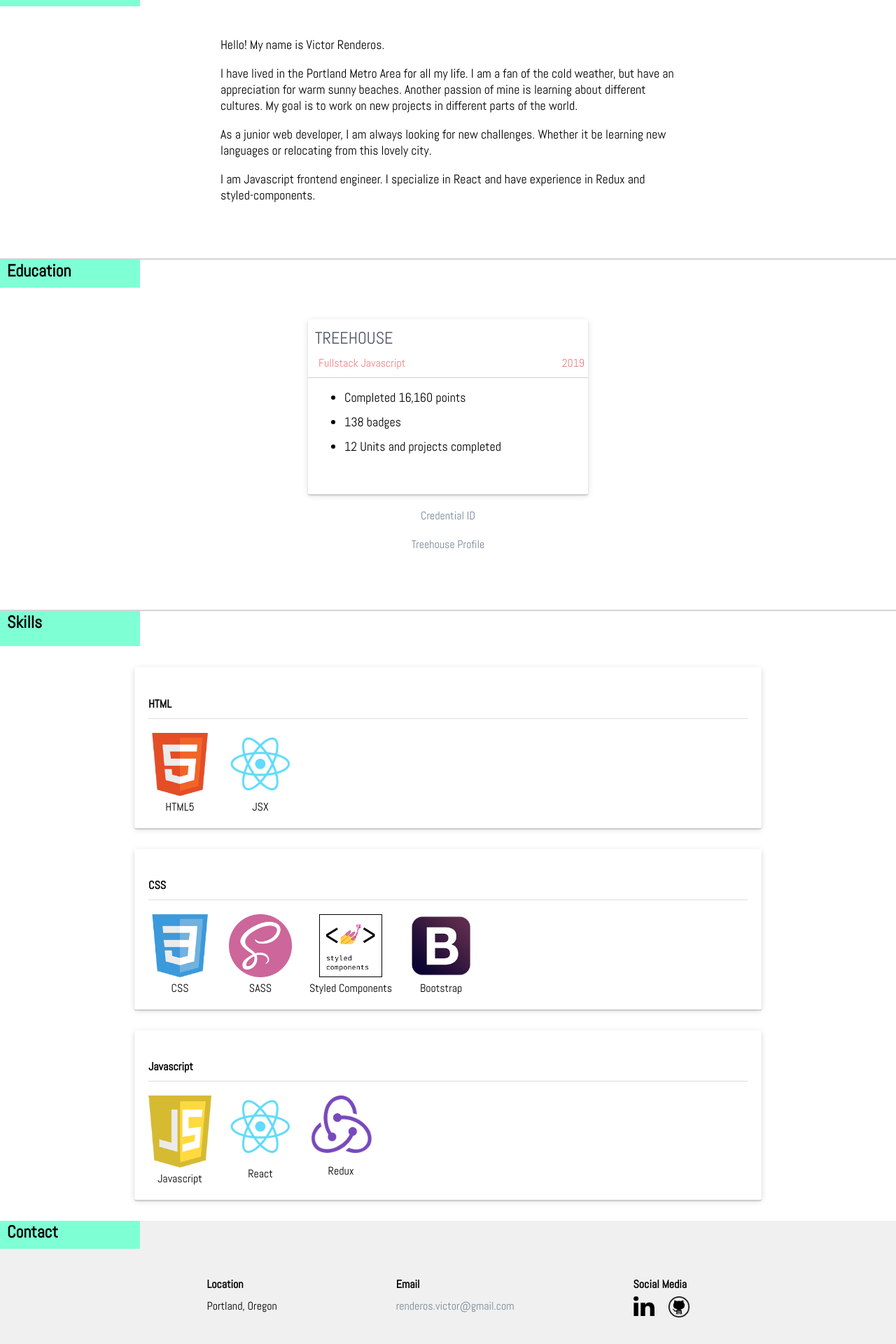
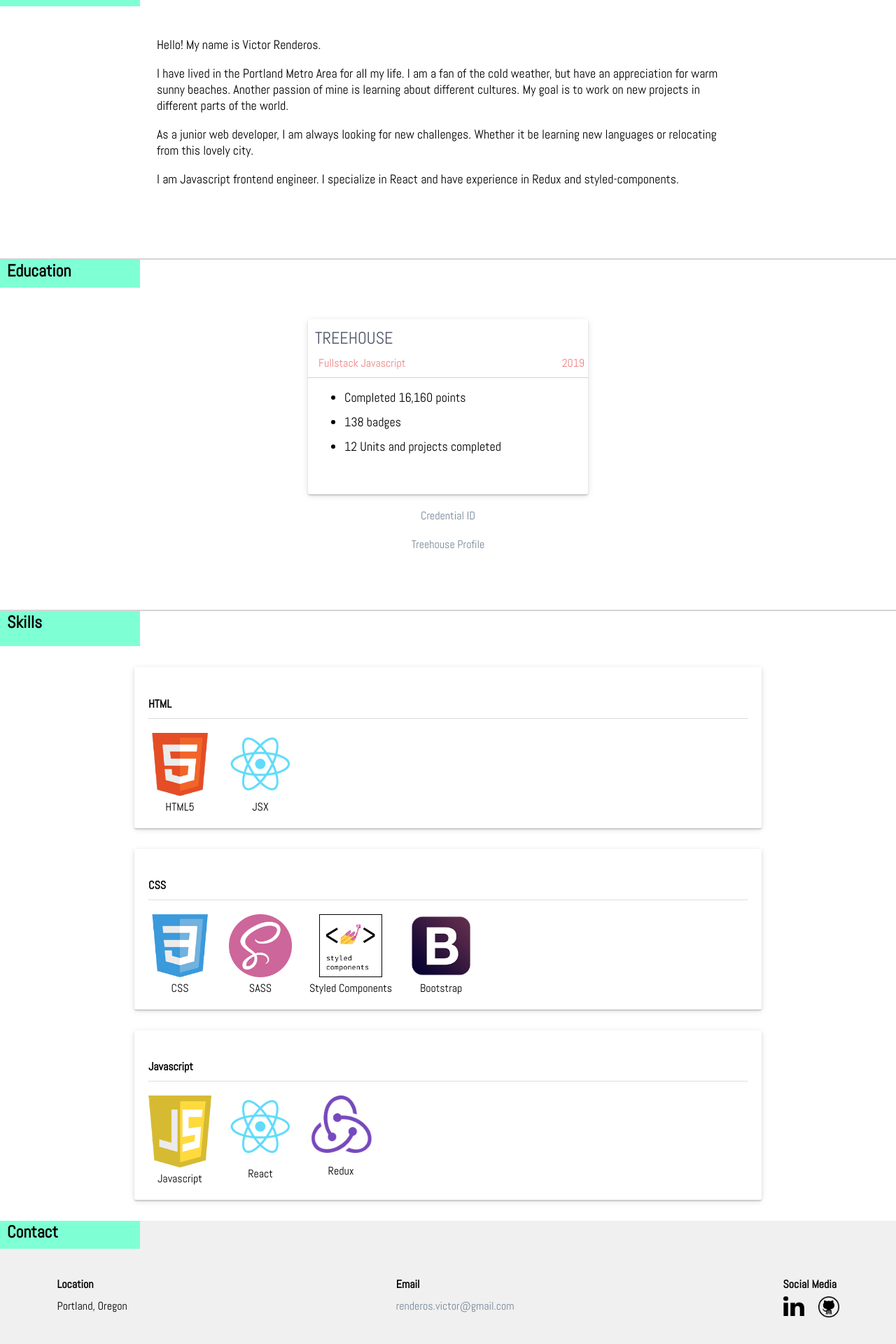
Before and after one commit to victorren7/Portfolio, a React (Create React App) app: page / in a window 1280 px wide. Shown: the part 598-2518 px from the top of the page at 70% size. Built offline with nearby package versions, Linux system fonts and the light colour scheme.

Commit message:
responsive changes for small phones

```diff
--- a/public/index.html
+++ b/public/index.html
@@ -6,7 +6,7 @@
     <link href="https://fonts.googleapis.com/css?family=Abel&display=swap" rel="stylesheet">
     <meta
       name="viewport"
-      content="width=device-width, initial-scale=1, shrink-to-fit=yes"
+      content="width=device-width, initial-scale=1, shrink-to-fit=no"
     />
     <meta name="theme-color" content="#000000" />
     <!--
--- a/src/Components/About.js
+++ b/src/Components/About.js
@@ -2,6 +2,7 @@
 import styled from 'styled-components'
 
 import {Container} from '../Utils/global.css'
+import { screenSize } from '../Utils/screenSize';
 
 const About = () => {
   return (
@@ -30,7 +31,11 @@
 };
 
 const Wrapper = styled(Container)`
-  height: 400px;
+	height: 400px;
+	@media ${screenSize.underSmallPhone} {
+		padding-bottom: 60px;
+
+	}
 `
 
 const Corner = styled.div`
@@ -47,7 +52,7 @@
 	text-align: left;
 	margin: auto;
 	padding-top: 25px;
-	width: 650px;
+	width: 65%;
 `
 
 const Paragraph = styled.p`
--- a/src/Components/Contact.js
+++ b/src/Components/Contact.js
@@ -2,6 +2,7 @@
 import styled from 'styled-components'
 
 import {Container} from '../Utils/global.css'
+import {screenSize} from '../Utils/screenSize'
 
 import linkedin from '../Assets/linkedIn(1).png'
 import github from '../Assets/github.png'
@@ -62,9 +63,12 @@
 	display: grid;
 	grid-auto-flow: column;
 	justify-content: center;
-	grid-gap: 170px;
+	grid-gap: 14%;
 	text-align: center;
 	margin-top:40px;
+  @media ${screenSize.tablet} {
+		grid-gap: 30%;
+	}
 `
 
 const Row = styled.div`
--- a/src/Components/Home.js
+++ b/src/Components/Home.js
@@ -20,8 +20,7 @@
 	background: #282c34;
 	height: 500px;
 	text-align: center;
-
-`
+	`
 const Title = styled.h1`
 	padding-top: 25px;
 	color: cadetBlue
--- a/src/Components/Skills.js
+++ b/src/Components/Skills.js
@@ -11,6 +11,7 @@
 import styledComponents from '../Assets/styled-components.png'
 import bootstrap from '../Assets/bootstrap.png'
 import javascript from '../Assets/javascript-(1).png'
+import { screenSize } from '../Utils/screenSize';
 
 const Skills = () => {
   return (
@@ -110,6 +111,9 @@
 `
 
 const Columns = styled.div`
+	@media ${screenSize.underSmallPhone} {
+		display: flex;
+	}
 	display: grid;
 	grid-auto-flow: column;
 	justify-content: left;
--- a/src/Utils/screenSize.js
+++ b/src/Utils/screenSize.js
@@ -4,4 +4,6 @@
   phone: `(min-width: 575px)`,
   smallPhone: `(min-width: 319px)`,
   underDesktop:`(max-width: 991px)`,
+  underSmallPhone:`(max-width: 320px)`,
+
 }
```
